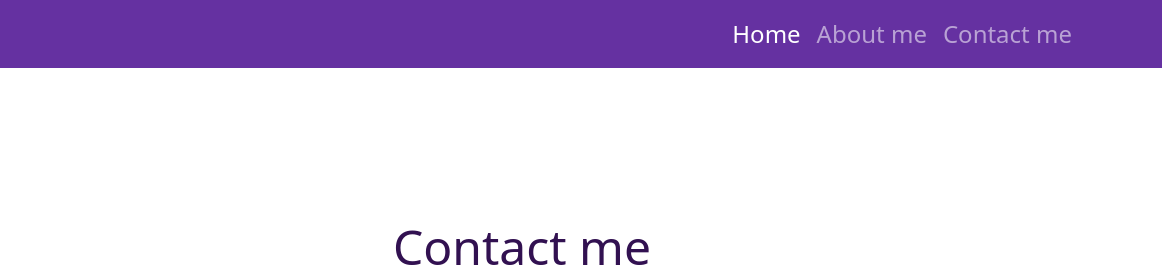
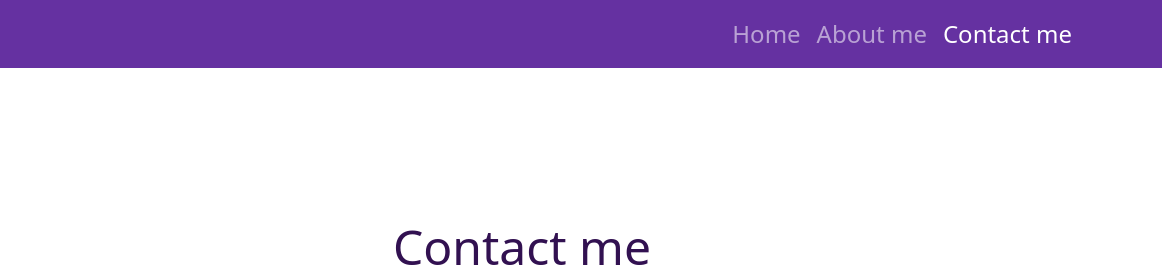
Before and after one commit to calin-zaharia/ptoject1.github.io, a website: page contactme.html in a window 1280 px wide. Shown: the top 280 px of the page, 118-1280 px from the left. Drawn offline with nearby package versions, Linux system fonts and the light colour scheme.

Commit message:
Update contactme.html

```diff
--- a/contactme.html
+++ b/contactme.html
@@ -35,13 +35,13 @@
             <div class="collapse navbar-collapse ml-auto" id="navbarTogglerDemo02">
                 <ul class="navbar-nav font-size-lg ms-auto align-items-end">
                     <li class="nav-item">
-                        <a class="nav-link fs-4 active" aria-current="page" href="https://narotov.github.io/ptoject1.github.io/index.html">Home</a>
+                        <a class="nav-link fs-4" aria-current="page" href="https://narotov.github.io/ptoject1.github.io/index.html">Home</a>
                     </li>
                     <li class="nav-item">
                         <a class="nav-link fs-4" aria-current="page" href="https://narotov.github.io/ptoject1.github.io/aboutme.html">About me</a>
                     </li>
                     <li class="nav-item">
-                        <a class="nav-link fs-4" aria-current="page" href="https://narotov.github.io/ptoject1.github.io/contactme.html">Contact me</a>
+                        <a class="nav-link fs-4 active" aria-current="page" href="https://narotov.github.io/ptoject1.github.io/contactme.html">Contact me</a>
                     </li>
                 </ul>
             </div>
```
